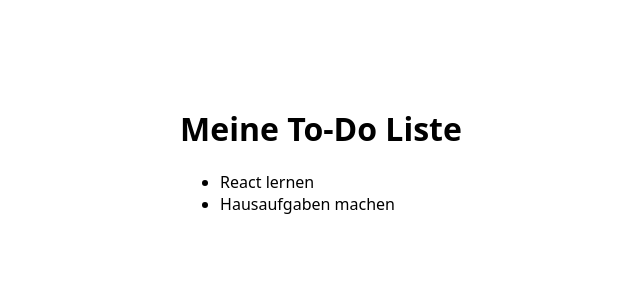
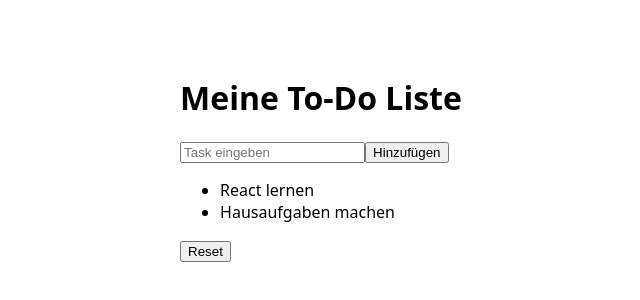
Before and after one commit to TimoAntoniak/todo-list, a React (Create React App) app: page / in a window 1280 px wide. Shown: the part 250-550 px from the top of the page, without its empty margins (327-967 px from the left). Built offline with nearby package versions, Linux system fonts and the light colour scheme.

Commit message:
Kapitel 2: UseState

```diff
--- a/src/App.js
+++ b/src/App.js
@@ -15,9 +15,28 @@
         setTaskList(newTaskList);
     }
 
+    function handleSubmit(event) {
+        event.preventDefault()
+        const taskInputValue = event.target.elements.taskInput.value;
+        const newTask = {
+            name: taskInputValue,
+            finished: false
+        }
+        setTaskList([...taskList, newTask])
+        event.target.elements.taskInput.value = ""
+    }
+
+    function handleReset() {
+        setTaskList([])
+    }
+
     return (
         <div className="App">
             <h1>Meine To-Do Liste</h1>
+            <form onSubmit={handleSubmit}>
+                <input type='text' placeholder='Task eingeben' name="taskInput"/>
+                <button type='submit'>Hinzufügen</button>
+            </form>
             <ul>
                 { taskList.map((task, index) =>
                     <Task
@@ -28,6 +47,7 @@
                     />
                 )}
             </ul>
+            <button onClick={() => handleReset()}>Reset</button>
         </div>
     );
 }
```
